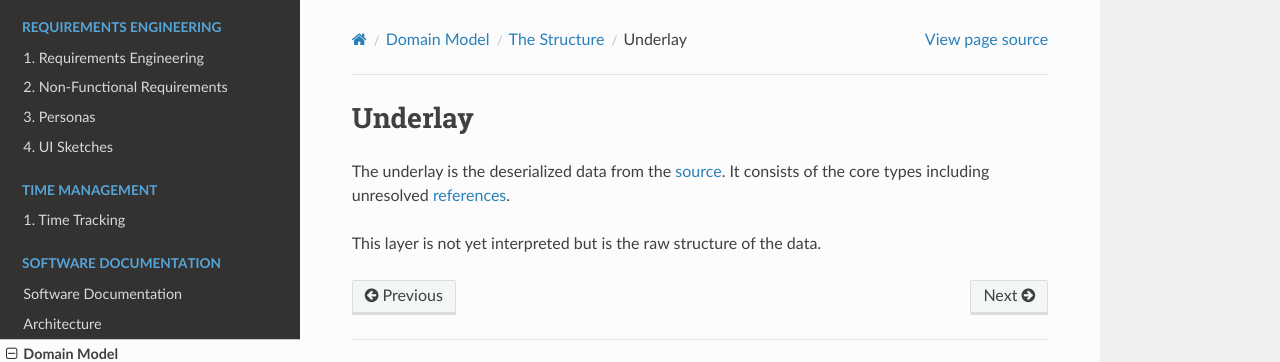
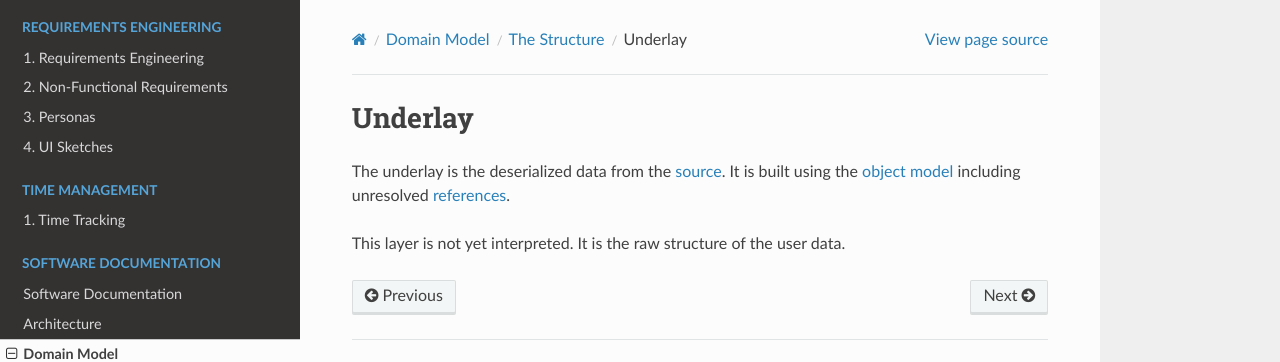
Before and after one commit to blackfennec-org/blackfennec, a Sphinx documentation site: the page built from docs/source/software_documentation/domain/structure/underlay.rst, in a window 1280 px wide. Shown: the top 362 px of the page. Built offline with Sphinx 7.4.7 and the Read the Docs theme 2.0.0, drawn with Linux system fonts in a browser that asks for light colours; pages that are not in the unit, such as notebooks, are missing from menus.

Commit message:
wording change in architecture documentation

```diff
--- a/docs/source/software_documentation/domain/structure/index.rst
+++ b/docs/source/software_documentation/domain/structure/index.rst
@@ -18,7 +18,7 @@ The Structure
 
 Overview
 """"""""
-Although not represented in the source code itself, it is helpful to reason about the different levels of structure as layers. In this model each layer adds (or removes) something to the layer below. Services tend to act on the same layer. However this is most often because they are not aware of this concept. Layers above the underlay must be transparent which allows - in theory - arbitrary combinations to create novel layers. In practice the following stack is used most often. It is worth noting, that the underlay itself is not represented in code either but in fact just the not yet processed deserialized user data represented in the :ref:`object model <object_model>`
+Although not represented in the source code itself, it is helpful to reason about the different levels of structure as layers. In this model each layer adds (or removes) something to the layer below. Services tend to act on the same layer. However this is most often because they are not aware of this concept. Layers above the underlay must be transparent which allows - in theory - arbitrary combinations to create novel layers. In practice the depicted stack is used most often. It is worth noting, that the underlay itself is not represented in code either but in fact is just the not yet processed deserialized user data represented in the :ref:`object model <object_model>`
 
 .. uml::
 
--- a/docs/source/software_documentation/domain/structure/object_model/index.rst
+++ b/docs/source/software_documentation/domain/structure/object_model/index.rst
@@ -3,7 +3,7 @@
 
 The Object Model
 ================
-Core :ref:`types <definition_type>` are the fundamental types. All other types are - from the point of view of black fennec - structures built with core types. The most commonly used structures are considered :ref:`base types <definition_base_types>` and are shipped with black fennec.
+The object model (also known as core :ref:`types <definition_type>`) defines the  fundamental types. All other types are structures built with it. The most commonly used structures are considered :ref:`base types <definition_base_types>` and are included in the base installation.
 
 The object model is a DAG - apart from references - implemented with a composite pattern. It is possible to recognise this from the member of type Information in Lists and Maps. As for References, accessing the Information they point to is a special operation and References never has any children from the perspective of the DAG. Therefore, although they can break the DAG properties this is not their default behaviour.
 
@@ -21,7 +21,7 @@ The object model is a DAG - apart from references - implemented with a composite
         BorderColor Black
     }
 
-    package "Core Types" {
+    package "Object Model" {
         class Information {}
         class Number {}
         class String {}
--- a/docs/source/software_documentation/domain/structure/overlay.rst
+++ b/docs/source/software_documentation/domain/structure/overlay.rst
@@ -3,4 +3,4 @@
 
 Overlay
 =======
-The overlay is the layer above the :ref:`underlay <definition_underlay>`. It is a processed view of the underlay meaning that references are resolved and do not exist any more on this layer. This layer will be :ref:`interpreted <definition_interpretation>`.
+The overlay is usually the layer above the :ref:`underlay <definition_underlay>`. It is a processed view of the underlay. References are resolved and do not exist on this layer. This layer is more easily :ref:`interpreted <definition_interpretation>` and is the default layer presented to the user.
--- a/docs/source/software_documentation/domain/structure/underlay.rst
+++ b/docs/source/software_documentation/domain/structure/underlay.rst
@@ -2,6 +2,6 @@
 
 Underlay
 ========
-The underlay is the deserialized data from the :ref:`source <definition_source_layer>`. It consists of the core types including unresolved :ref:`references <definition_type_reference>`.
+The underlay is the deserialized data from the :ref:`source <definition_source_layer>`. It is built using the :ref:`object model <object_model>` including unresolved :ref:`references <definition_type_reference>`.
 
-This layer is not yet interpreted but is the raw structure of the data.
+This layer is not yet interpreted. It is the raw structure of the user data.
--- a/docs/source/software_documentation/domain/type_system/base_types.rst
+++ b/docs/source/software_documentation/domain/type_system/base_types.rst
@@ -2,7 +2,7 @@
 
 Base Types
 ==========
-Base types are structures built on core types. They are not special compared to any other type a type extension might provide but are so commonly used that they are pre-installed with Black Fennec.
+Base types are structures built on core types. They are not special compared to any other type a type extension might provide but are commonly used and thus directly bundled with Black Fennec. The list below is neither exhaustive nor implemented in its entirety. The main purpose is to show examples of base types.
 
 Time
 """"
```
Also changed, not shown: other parts of docs/source/software_documentation/domain/structure/index.rst (+1 -1 lines), other parts of docs/source/software_documentation/domain/structure/object_model/index.rst (+1 -1 lines).
